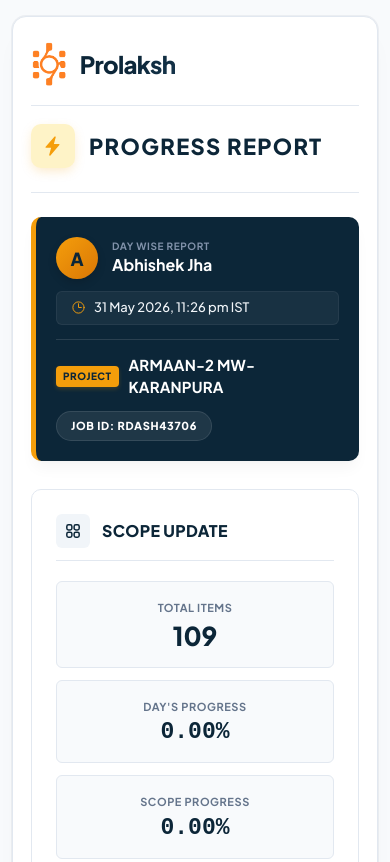
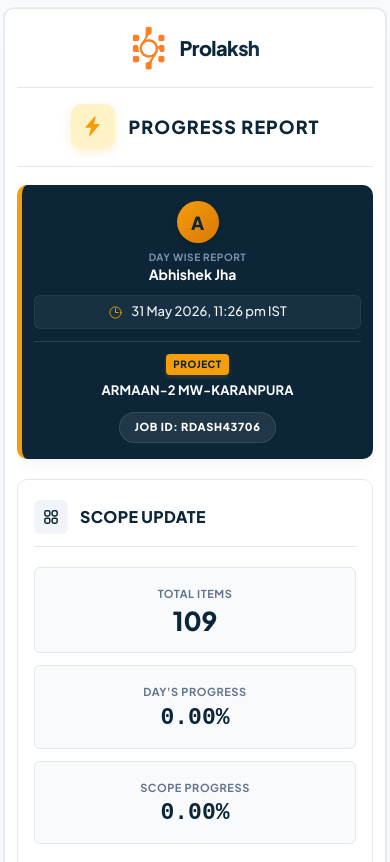
Before and after one commit to prolakshcell-it/drp_Repo, a plain HTML site: page DPR/index.html in a window 390 px wide. Shown: the top 862 px of the page. Drawn offline with Linux system fonts and the light colour scheme.

Commit message:
refactor: improve mobile responsiveness through enhanced media queries and grid layout adjustments

```diff
--- a/DPR/style.css
+++ b/DPR/style.css
@@ -845,70 +845,147 @@
 /* ==========================================================================
    Responsive Queries (Mobile & Tablet Styling)
    ========================================================================== */
+@media (max-width: 900px) {
+    .report-container {
+        padding: 32px 16px;
+        gap: 36px;
+    }
+    .report-sheet {
+        padding: 36px 28px;
+        min-height: auto; /* Fluid sheet heights on non-desktop viewports */
+    }
+}
+
 @media (max-width: 768px) {
+    .report-container {
+        padding: 24px 12px;
+        gap: 28px;
+    }
     .report-sheet {
-        padding: 36px;
-        min-height: auto; /* Fluid sheet heights on non-desktop viewports */
+        padding: 32px 20px;
+    }
+    .progress-details-grid {
+        gap: 20px;
+    }
+    .info-bar-top, .info-bar-bottom {
+        flex-wrap: wrap;
+    }
+}
+
+@media (max-width: 576px) {
+    .report-container {
+        padding: 12px 8px;
+        gap: 20px;
+    }
+    .report-sheet {
+        padding: 24px 16px;
+        border-radius: var(--radius-md);
     }
     .report-header {
         flex-direction: column;
-        gap: 18px;
-        align-items: flex-start;
+        gap: 16px;
+        align-items: center;
+        text-align: center;
+        padding-bottom: 18px;
+        margin-bottom: 18px;
     }
     .header-title-area {
         width: 100%;
         border-top: 1.5px solid var(--border);
-        padding-top: 18px;
-        justify-content: flex-start;
-    }
-}
-
-@media (max-width: 600px) {
-    .report-container {
-        padding: 16px 12px;
-        gap: 24px;
-    }
-    .report-sheet {
-        padding: 24px 18px;
+        padding-top: 16px;
+        justify-content: center;
     }
     .info-bar {
-        padding: 20px;
+        padding: 20px 16px;
+        margin-bottom: 20px;
     }
     .info-bar-top {
         flex-direction: column;
-        align-items: flex-start;
+        align-items: center;
         gap: 12px;
+        padding-bottom: 12px;
+        margin-bottom: 12px;
+    }
+    .info-user {
+        justify-content: center;
     }
     .info-date {
         width: 100%;
         box-sizing: border-box;
-        justify-content: flex-start;
+        justify-content: center;
     }
     .info-bar-bottom {
         flex-direction: column;
-        align-items: flex-start;
+        align-items: center;
         gap: 12px;
     }
+    .project-info {
+        justify-content: center;
+    }
     .job-badge {
-        align-self: flex-start;
+        align-self: center;
+    }
+    .report-section {
+        padding: 20px 16px;
+        margin-bottom: 20px;
     }
     .metrics-grid {
-        grid-template-columns: 1fr; /* Metrics stack vertically on small screens */
+        grid-template-columns: 1fr;
         gap: 12px;
     }
     .gallery-grid {
-        grid-template-columns: 1fr; /* Gallery images stack in a single column */
+        grid-template-columns: 1fr;
         gap: 16px;
     }
     .progress-details-grid {
         grid-template-columns: 1fr;
         gap: 16px;
     }
+    .progress-container {
+        padding: 16px;
+    }
     .report-footer {
         flex-direction: column;
         gap: 12px;
         text-align: center;
         align-items: center;
+        padding-top: 18px;
+    }
+}
+
+@media (max-width: 400px) {
+    .report-container {
+        padding: 8px 4px;
+        gap: 16px;
+    }
+    .report-sheet {
+        padding: 16px 12px;
+    }
+    .info-bar {
+        padding: 16px 12px;
+    }
+    .info-user {
+        flex-direction: column;
+        align-items: center;
+        gap: 8px;
+    }
+    .project-info {
+        flex-direction: column;
+        align-items: center;
+        gap: 6px;
+    }
+    .logo-text {
+        font-size: 20px;
+    }
+    .header-title-area h1 {
+        font-size: 18px;
+    }
+    .user-name {
+        font-size: 14px;
+    }
+    .project-name {
+        font-size: 13px;
+        text-align: center;
     }
 }
 
```
Also changed, not shown: Bill/index.html (+10 -10 lines), Bill/style.css (+121 -24 lines).
